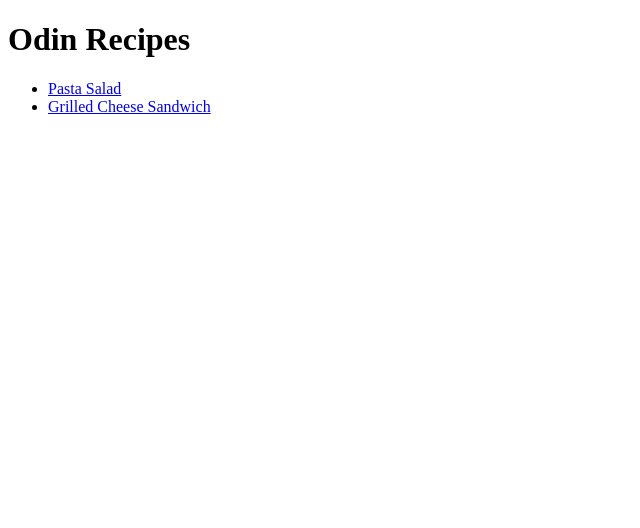
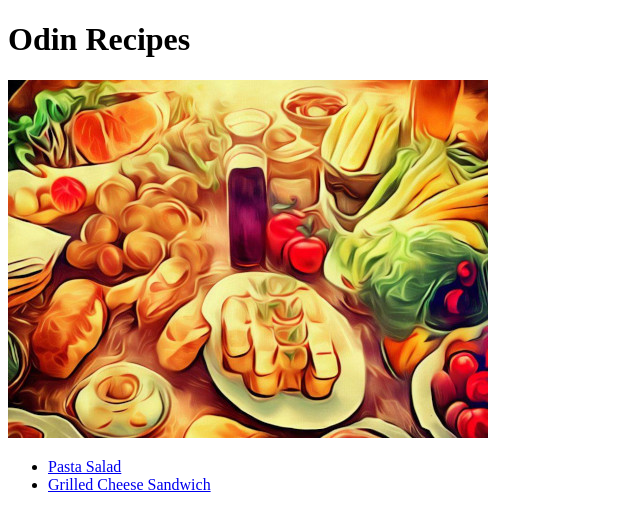
Before and after one commit to abinwylde/odin-recipes, a plain HTML site: page index.html in a window 1280 px wide. Shown: the whole page, without its empty margins (0-640 px from the left). Drawn offline with Linux system fonts and the light colour scheme.

Commit message:
add index.html

```diff
--- a/index.html
+++ b/index.html
@@ -11,6 +11,8 @@
 
         <h1>Odin Recipes</h1>
 
+        <img src="./images/Recipes.jpeg" alt="ai generated image of items on table">
+
         <ul>
            <li> <a href="./recipes/pasta-salad.html">Pasta Salad</a> </li>
            <li> <a href="./recipes/grilled-cheese-sandwich.html">Grilled Cheese Sandwich</a> </li>
```
Also changed, not shown: images/Recipes.jpeg (added).
